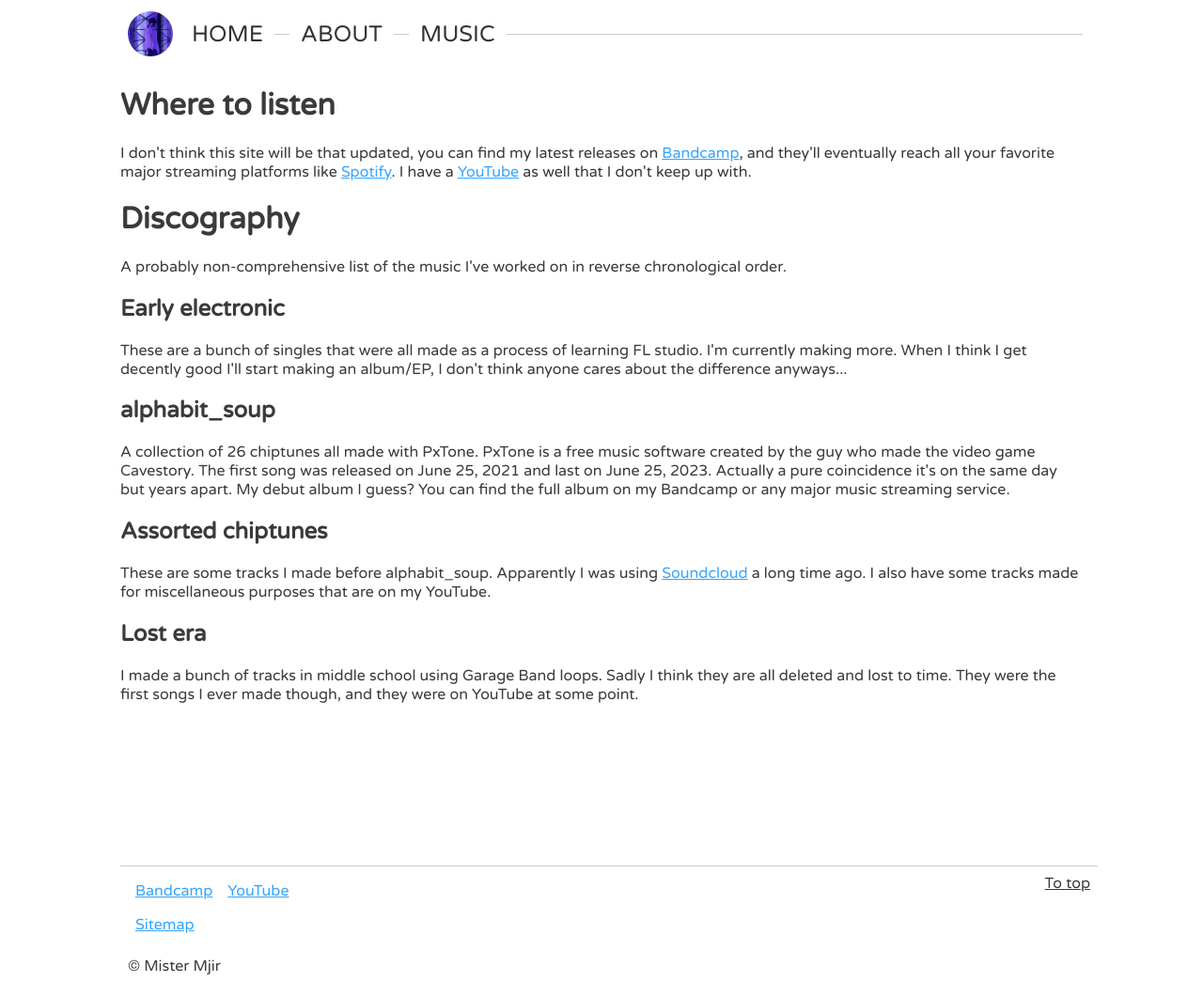
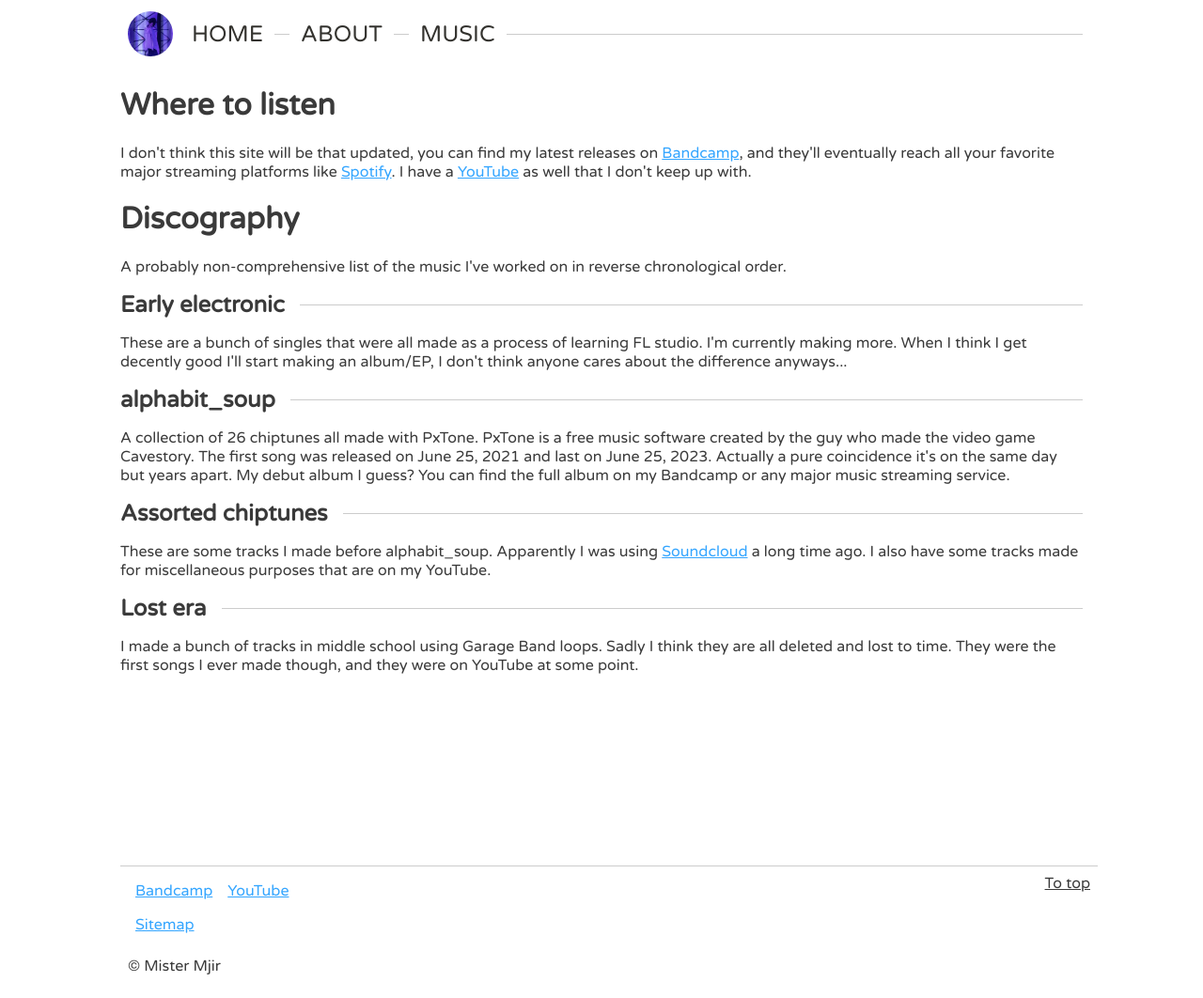
Before and after one commit to MisterMjir/mistermjir.github.io, a Jekyll site: the page built from music.html, in a window 1280 px wide. Shown: the whole page at 94% size. Built offline with Jekyll 4.4.1, drawn with Linux system fonts in a browser that asks for light colours.

Commit message:
Update styling for discography

```diff
--- a/_sass/_music.scss
+++ b/_sass/_music.scss
@@ -1,5 +1,22 @@
 .music-content {
   padding: 0 10%;
+
+  .music-header {
+    display: flex;
+    align-items: center;
+
+    h2 {
+      width: fit-content;
+      padding-right: 16px;
+      margin: 0;
+    }
+
+    span {
+      flex-grow: 1;
+      height: 1px;
+      background-color: #ccc;
+    }
+  }
 }
 
 .albums {
--- a/music.html
+++ b/music.html
@@ -14,26 +14,38 @@ title: Music
   </p>
   <h1>Discography</h1>
   <p>A probably non-comprehensive list of the music I've worked on in reverse chronological order.</p>
-  <h2>Early electronic</h2>
+  <div class="music-header">
+    <h2>Early electronic</h2>
+    <span></span>
+  </div>
   <p>
     These are a bunch of singles that were all made as a process of learning FL studio. I'm currently making more. When
     I think I get decently good I'll start making an album/EP, I don't think anyone cares about the difference
     anyways...
   </p>
-  <h2>alphabit_soup</h1>
+  <div class="music-header">
+    <h2>alphabit_soup</h1>
+    <span></span>
+  </div>
   <p>
     A collection of 26 chiptunes all made with PxTone. PxTone is a free music software created by the guy who made
     the video game Cavestory. The first song was released on June 25, 2021 and last on June 25, 2023. Actually a
     pure coincidence it's on the same day but years apart. My debut album I guess? You can find the full album on
     my Bandcamp or any major music streaming service.
   </p>
-  <h2>Assorted chiptunes</h2>
+  <div class="music-header">
+    <h2>Assorted chiptunes</h2>
+    <span></span>
+  </div>
   <p>
     These are some tracks I made before alphabit_soup. Apparently I was using
     <a target="_blank" href="https://soundcloud.com/user-5009033">Soundcloud</a> a long time ago. I also have
     some tracks made for miscellaneous purposes that are on my YouTube.
   </p>
-  <h2>Lost era</h2>
+  <div class="music-header">
+    <h2>Lost era</h2>
+    <span></span>
+  </div>
   <p>
     I made a bunch of tracks in middle school using Garage Band loops. Sadly I think they are all deleted and lost
     to time. They were the first songs I ever made though, and they were on YouTube at some point.
```
